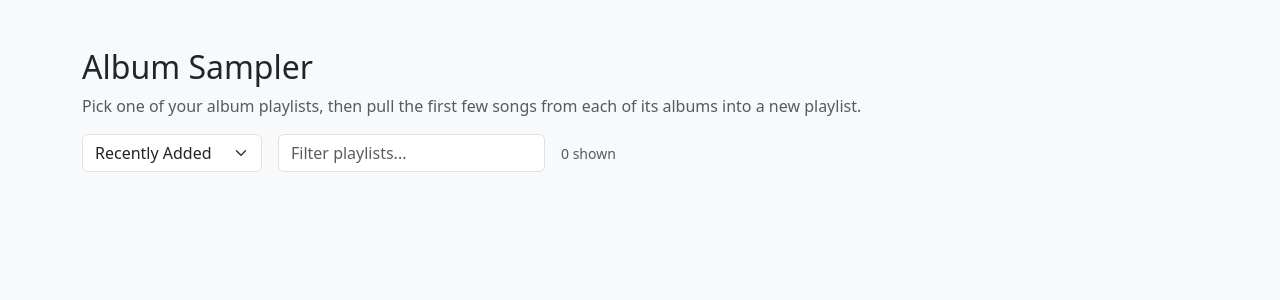
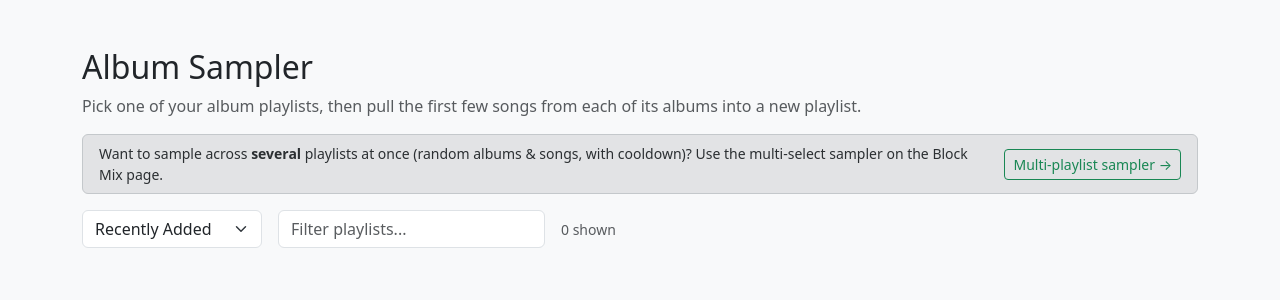
Before and after one commit to CoryBerry/Spotify_Playlist_Magic, a Flask app: template templates/spotify_sampler.html in a window 1280 px wide. Shown: the part 56-356 px from the top of the page. Run offline with Flask 3, Linux system fonts and the light colour scheme; the template is opened without the code that fills it, so the values that code supplies are empty.

Commit message:
Album Sampler: link to multi-playlist mode from the Sampler page
Adds a callout on the single-playlist Sampler browse page pointing to the
multi-select "Build Album Sampler" on the Block Mix page, so both flows
are discoverable from the Sampler nav.

Co-Authored-By: Claude Opus 4.8 <noreply@anthropic.com>

```diff
--- a/templates/spotify_sampler.html
+++ b/templates/spotify_sampler.html
@@ -5,6 +5,11 @@
 {% block content %}
   <h2>Album Sampler</h2>
   <p class="text-muted">Pick one of your album playlists, then pull the first few songs from each of its albums into a new playlist.</p>
+
+  <div class="alert alert-secondary d-flex justify-content-between align-items-center py-2">
+    <span class="small mb-0">Want to sample across <strong>several</strong> playlists at once (random albums &amp; songs, with cooldown)? Use the multi-select sampler on the Block Mix page.</span>
+    <a href="/spotify/playlists" class="btn btn-outline-success btn-sm ms-3 flex-shrink-0">Multi-playlist sampler →</a>
+  </div>
 
   <div class="row align-items-center mb-2 g-3">
     <div class="col-auto">
```
